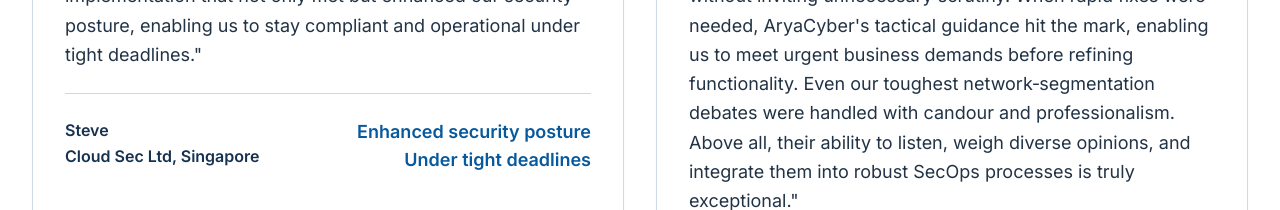
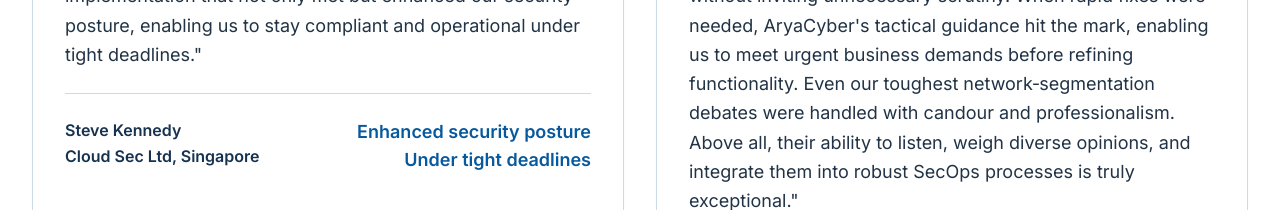
Before and after one commit to mjha-arya/arya-cyber-vision, a React (Vite) app: page / in a window 1280 px wide. Shown: the part 2540-2750 px from the top of the page. Built offline with nearby package versions, Linux system fonts and the light colour scheme; the HTML template or start-up script is replaced by a standard one.

Commit message:
Update testimonial author name

```diff
--- a/src/components/TestimonialSection.tsx
+++ b/src/components/TestimonialSection.tsx
@@ -4,7 +4,7 @@ const TestimonialSection = () => {
   const testimonials = [
     {
       quote: "Arya Cyber Security Consulting exceeded our expectations by delivering a highly complex project under extremely stringent timelines without compromising on quality. Their team demonstrated exceptional technical expertise, clear communication, and a proactive approach to problem-solving throughout the engagement. The result was a seamless implementation that not only met but enhanced our security posture, enabling us to stay compliant and operational under tight deadlines.",
-      author: "Steve",
+      author: "Steve Kennedy",
       role: "",
       company: "Cloud Sec Ltd, Singapore",
       outcome: "Enhanced security posture",
```
